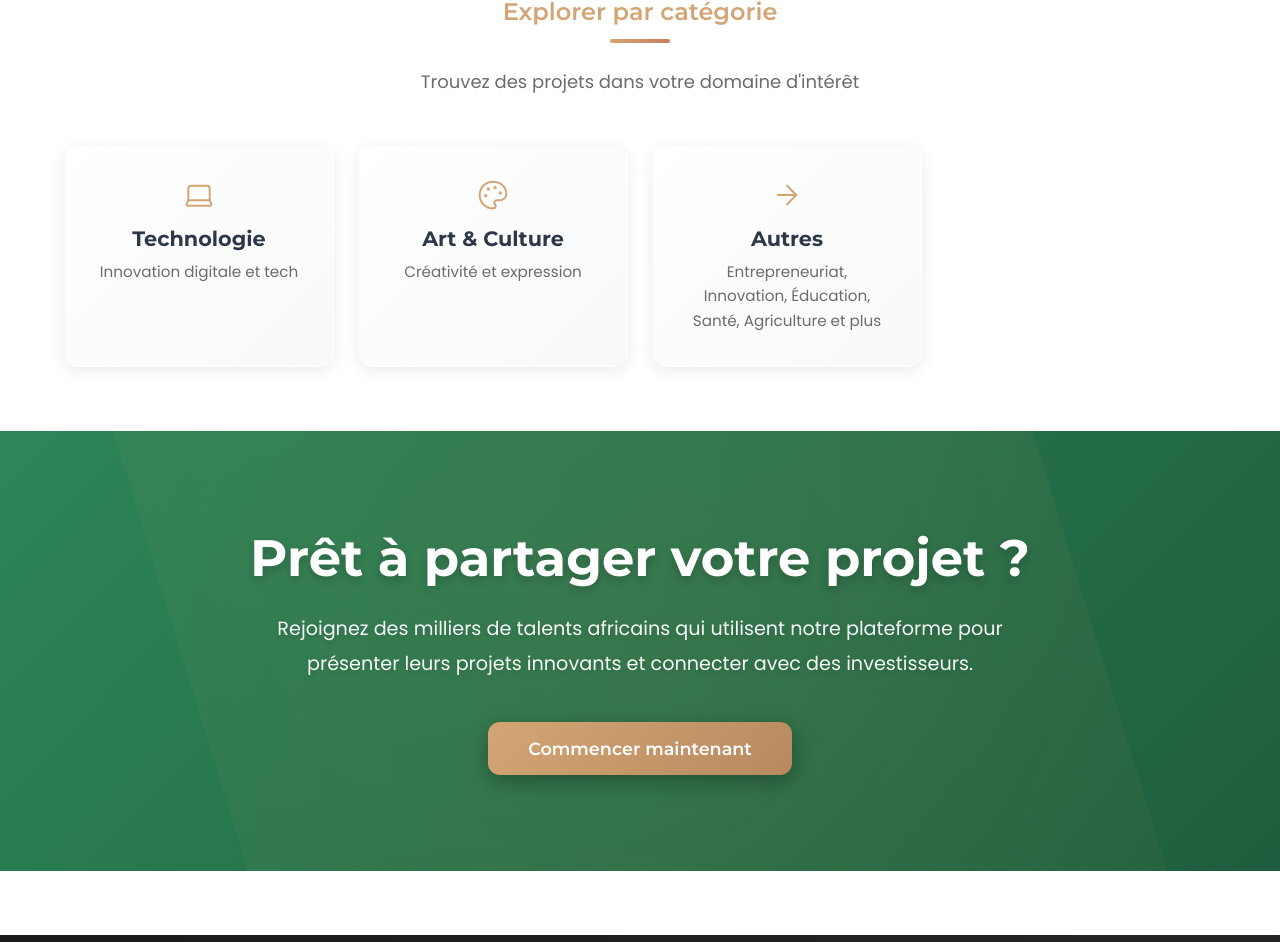
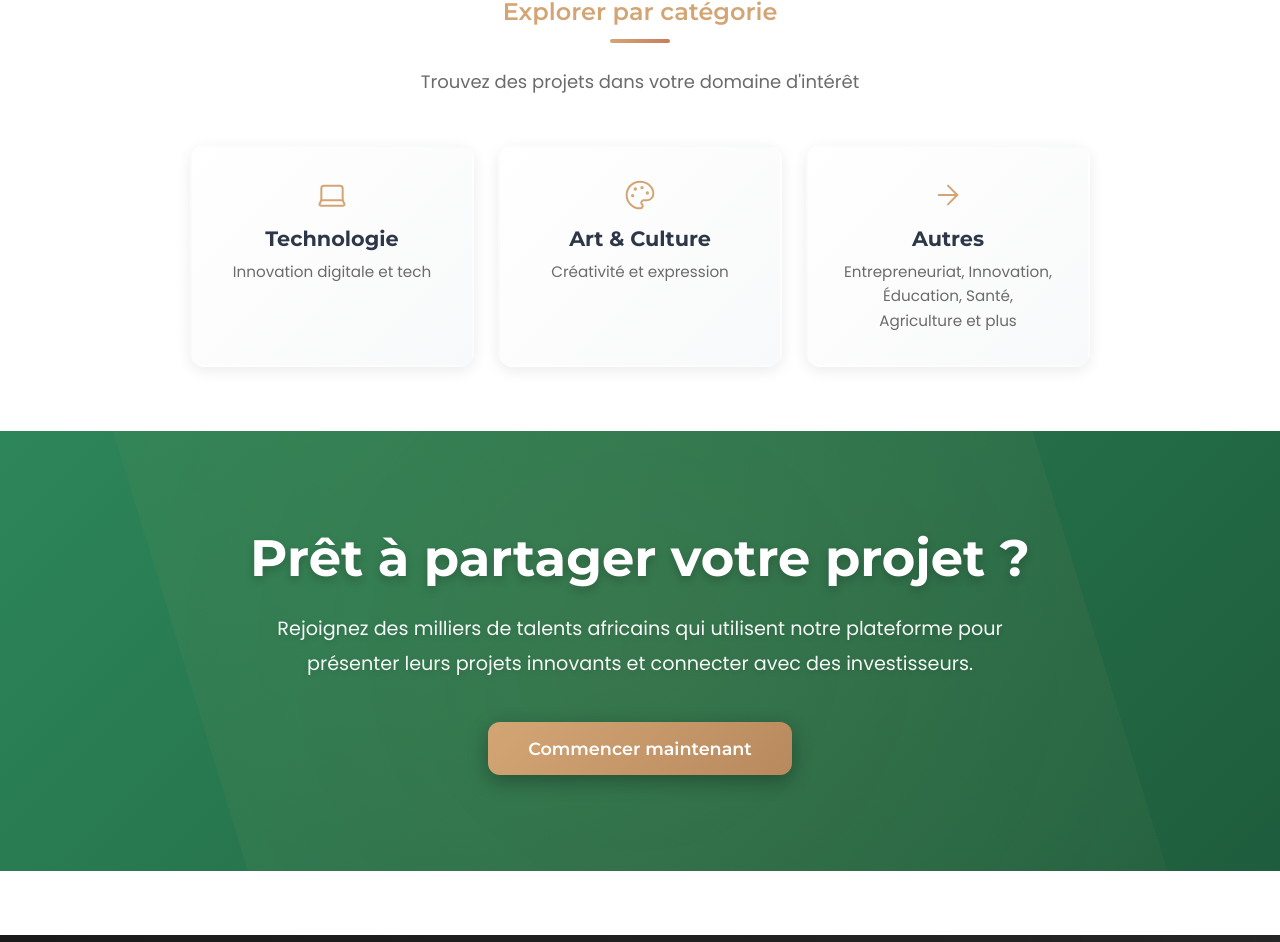
Before and after one commit to OUEDRAOGOFred/-TalentsAfricains, a React (Vite) app in the folder frontend/: page / in a window 1280 px wide. Shown: the part 1594-2536 px from the top of the page. Built offline with nearby package versions, Linux system fonts and the light colour scheme; no server answers.

Commit message:
Fix categories grid centering with fixed 3-column layout and max-width

```diff
--- a/frontend/src/pages/Home.css
+++ b/frontend/src/pages/Home.css
@@ -387,9 +387,10 @@
 
 .categories-grid {
   display: grid;
-  grid-template-columns: repeat(auto-fill, minmax(260px, 1fr));
+  grid-template-columns: repeat(3, minmax(260px, 1fr));
   gap: 1.5rem;
-  justify-content: center;
+  max-width: 900px;
+  margin: 0 auto;
 }
 
 .category-card {
@@ -563,8 +564,8 @@
   }
 
   .categories-grid {
-    grid-template-columns: repeat(2, 1fr);
-    justify-content: center;
+    grid-template-columns: repeat(3, minmax(240px, 1fr));
+    max-width: 800px;
   }
 
   .decoration-1,
@@ -578,6 +579,6 @@
   .stats-grid,
   .categories-grid {
     grid-template-columns: 1fr;
-    justify-content: center;
+    max-width: 300px;
   }
 }
```
